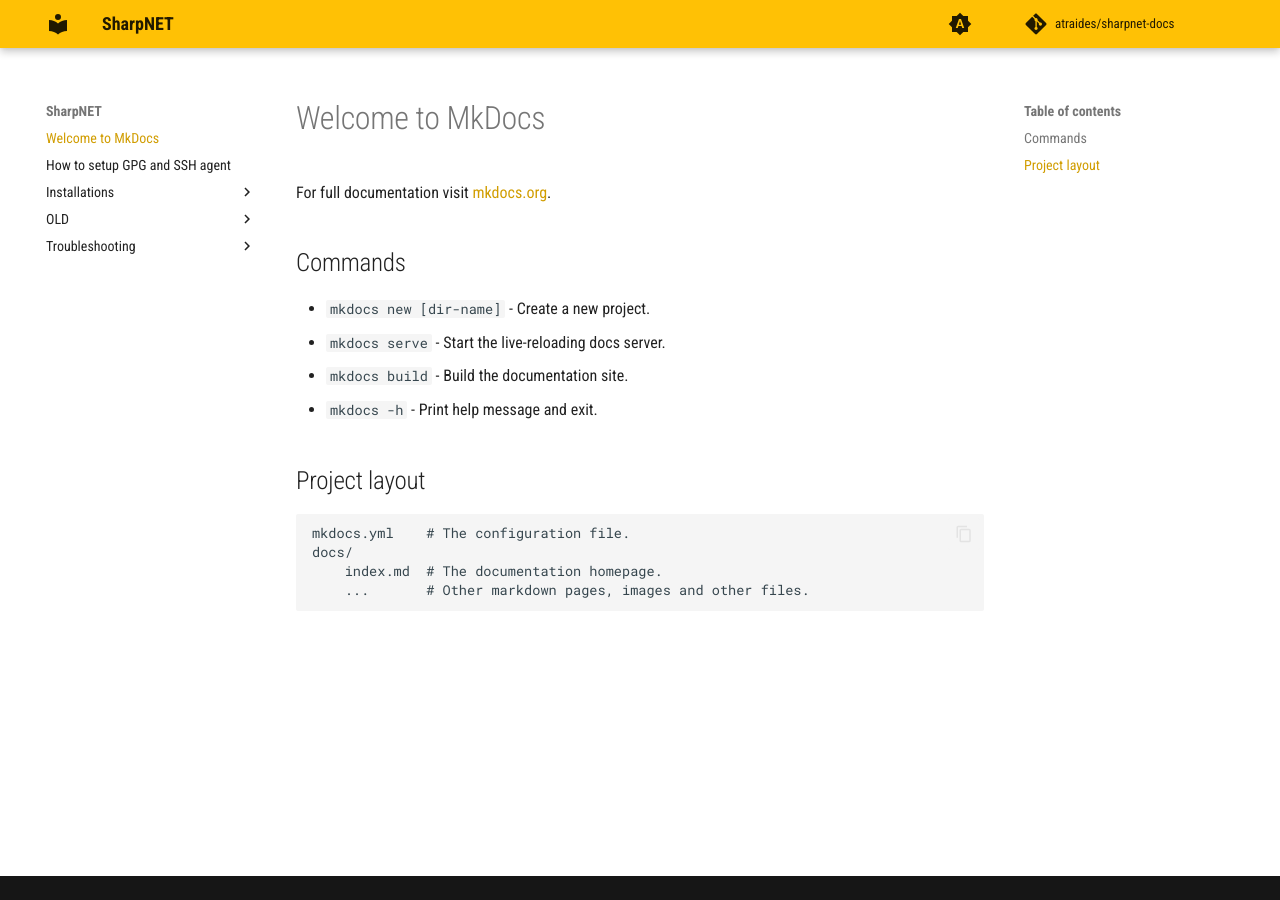
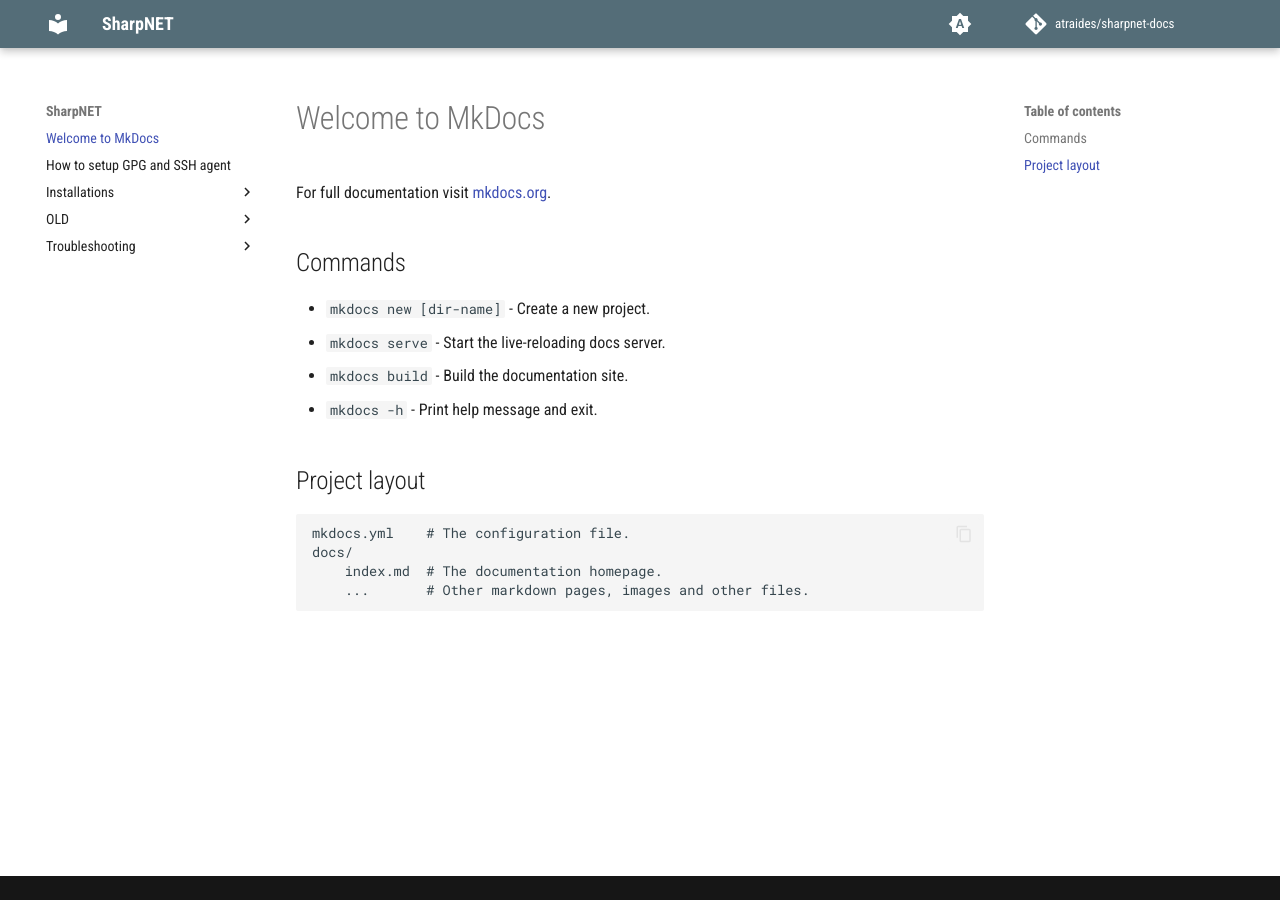
Before and after one commit to atraides/sharpnet-docs, an MkDocs documentation site: the page built from docs/index.md, in a window 1280 px wide. Built offline with MkDocs 1.6.1 and Material for MkDocs 9.7.7, drawn with Linux system fonts in a browser that asks for light colours; comment, search, counter and statistics services are not loaded.

Commit message:
chg: color theme for light/dark mode

```diff
--- a/mkdocs.yml
+++ b/mkdocs.yml
@@ -51,7 +51,6 @@
   #direction: rtl
 
   palette:
-    # Palette toggle for automatic mode
     - media: "(prefers-color-scheme)"
       toggle:
         icon: material/brightness-auto
@@ -60,8 +59,8 @@
     # Palette toggle for light mode
     - media: "(prefers-color-scheme: light)"
       scheme: default
-      primary: amber
-      accent: deep orange
+      primary: blue grey
+      accent: teal
       toggle:
         icon: material/brightness-7
         name: Switch to dark mode
@@ -69,8 +68,8 @@
     # Palette toggle for dark mode
     - media: "(prefers-color-scheme: dark)"
       scheme: slate
-      primary: amber
-      accent: deep orange
+      primary: blue grey
+      accent: teal
       toggle:
         icon: material/brightness-4
         name: Switch to system preference
```
